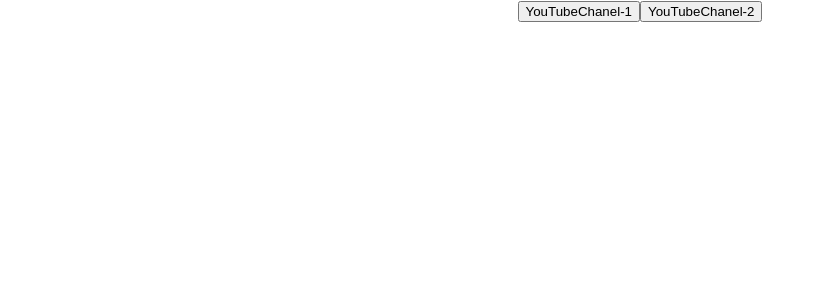
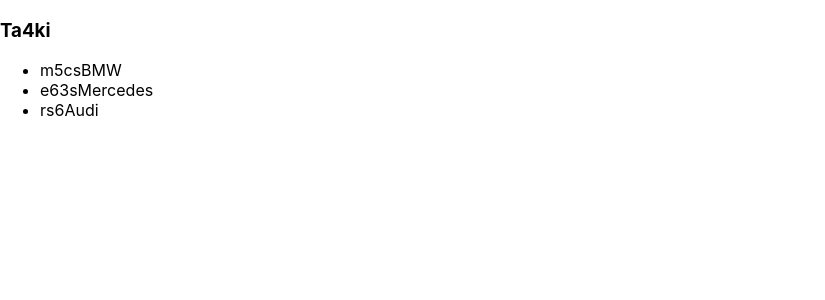
Before and after one commit to Kiri1111/other, a React (Create React App) app: page / in a window 1280 px wide. Shown: the top 300 px of the page, without its empty margins (0-825 px from the left). Built offline with nearby package versions, Linux system fonts and the light colour scheme.

Commit message:
button , filter, map

```diff
--- a/src/App.tsx
+++ b/src/App.tsx
@@ -4,6 +4,13 @@
 import {Button} from "./Components/Button";
 import {Filter} from "./Components/Filter";
 import any = jasmine.any;
+import {Cars} from "./Components/Map";
+
+const topCars = [
+    {manufacturer: 'BMW', model: 'm5cs'},
+    {manufacturer: 'Mercedes', model: 'e63s'},
+    {manufacturer: 'Audi', model: 'rs6'}
+]
 
 function App() {
     // const myFirstSubscriber = (event: MouseEvent<HTMLButtonElement>) => {
@@ -24,41 +31,46 @@
     //     console.log(cifra)
     // }
 
-    const Button1Foo = (sub: string, age: number) => {
-        console.log(sub, age)
-    }
-
-    const Button2Foo = (sub: string) => {
-        console.log(sub)
-    }
+    // const Button1Foo = (sub: string, age: number) => {
+    //     console.log(sub, age)
+    // }
+    //
+    // const Button2Foo = (sub: string) => {
+    //     console.log(sub)
+    // }
 
     return (
-        <div className="App">
-            {/*<button onClick={(event) => {*/}
-            {/*    console.log('hello')*/}
-            {/*}}>MyYouTubeChanel-1*/}
-            {/*</button>*/}
-            {/*<button onClick={(event: MouseEvent<HTMLButtonElement>) => onClickHandler('Ivan')*/}
-            {/*}>MyYouTubeChanel-1*/}
-            {/*</button>*/}
-            {/*<button onClick={(event: MouseEvent<HTMLButtonElement>) => onClickHandler('Vasya')*/}
-            {/*}>MyYouTubeChanel-2*/}
-            {/*</button>*/}
-
-            {/*<button onClick={c onClickHandler('some info')*/}
-
-            {/*}>MyYouTubeChanel-3*/}
-            {/*</button>*/}
-
-            {/*<button onClick={foo1}>1</button>*/}
-            {/*<button onClick={() => foo2(100200)}>2</button>*/}
-
-            {/*<button>MyYouTubeChanel-1</button>*/}
-            {/*<button>MyYouTubeChanel-2</button>*/}
-
-            <Button name={'YouTubeChanel-1'} callBack={() => Button1Foo('I am Vasya', 21)}/>
-            <Button name={'YouTubeChanel-2'} callBack={() => Button2Foo('I am Ivan')}/>
-            <Filter/>
+        // <div className="App">
+        //     <button onClick={(event) => {
+        //         console.log('hello')
+        //     }}>MyYouTubeChanel-1
+        //     </button>
+        //     <button onClick={(event: MouseEvent<HTMLButtonElement>) => onClickHandler('Ivan')
+        //     }>MyYouTubeChanel-1
+        //     </button>
+        //     <button onClick={(event: MouseEvent<HTMLButtonElement>) => onClickHandler('Vasya')
+        //     }>MyYouTubeChanel-2
+        //     </button>
+        //
+        //     <button onClick={c onClickHandler('some info')
+        //
+        //     }>MyYouTubeChanel-3
+        //     </button>
+        //
+        //     <button onClick={foo1}>1</button>
+        //     <button onClick={() => foo2(100200)}>2</button>
+        //
+        //     <button>MyYouTubeChanel-1</button>
+        //     <button>MyYouTubeChanel-2</button>
+        //
+        //     <Button name={'YouTubeChanel-1'} callBack={() => Button1Foo('I am Vasya', 21)}/>
+        //     <Button name={'YouTubeChanel-2'} callBack={() => Button2Foo('I am Ivan')}/>
+        //     {/*<Filter/>*/}
+        // </div>
+        <div className='Map'>
+            <Cars title='Ta4ki'
+                  topCars={topCars}
+            />
         </div>
     );
 }
--- /dev/null
+++ b/src/Components/Map.tsx
@@ -0,0 +1,36 @@
+import React, {useState} from "react";
+
+type  CarsType = {
+    title: string
+    topCars: Array<ArrType>
+
+}
+type ArrType = {
+    manufacturer: string
+    model: string
+}
+
+export function Cars(props: CarsType) {
+
+
+    return (
+        <div>
+            <h3>{props.title}</h3>
+            <ul>
+                {props.topCars.map((t) => {
+                    return (
+                        <li key={t.model}>
+                            {t.model}{t.manufacturer}
+                        </li>
+                    )
+                })
+
+
+                }
+
+            </ul>
+
+
+        </div>
+    )
+}
```
